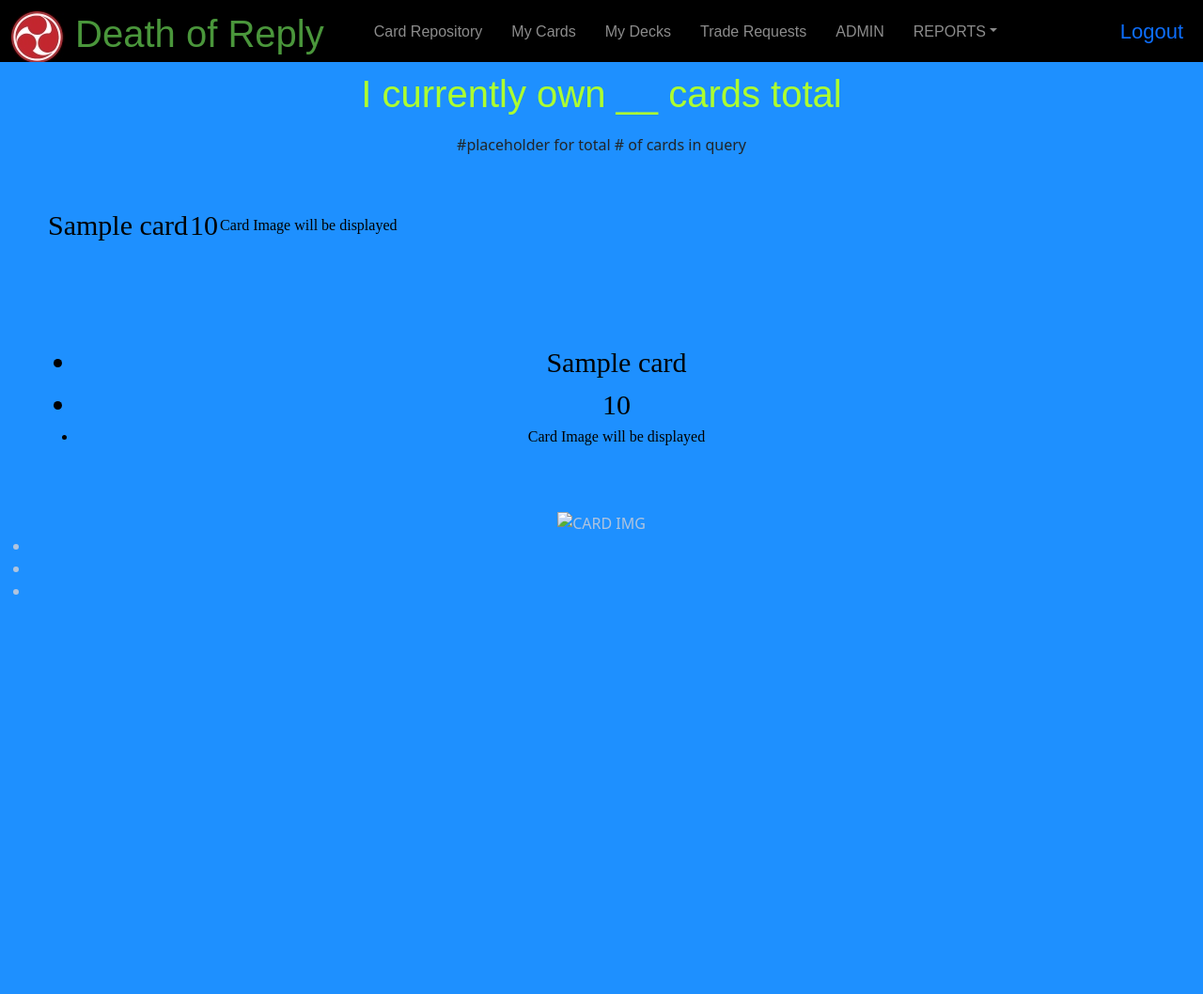
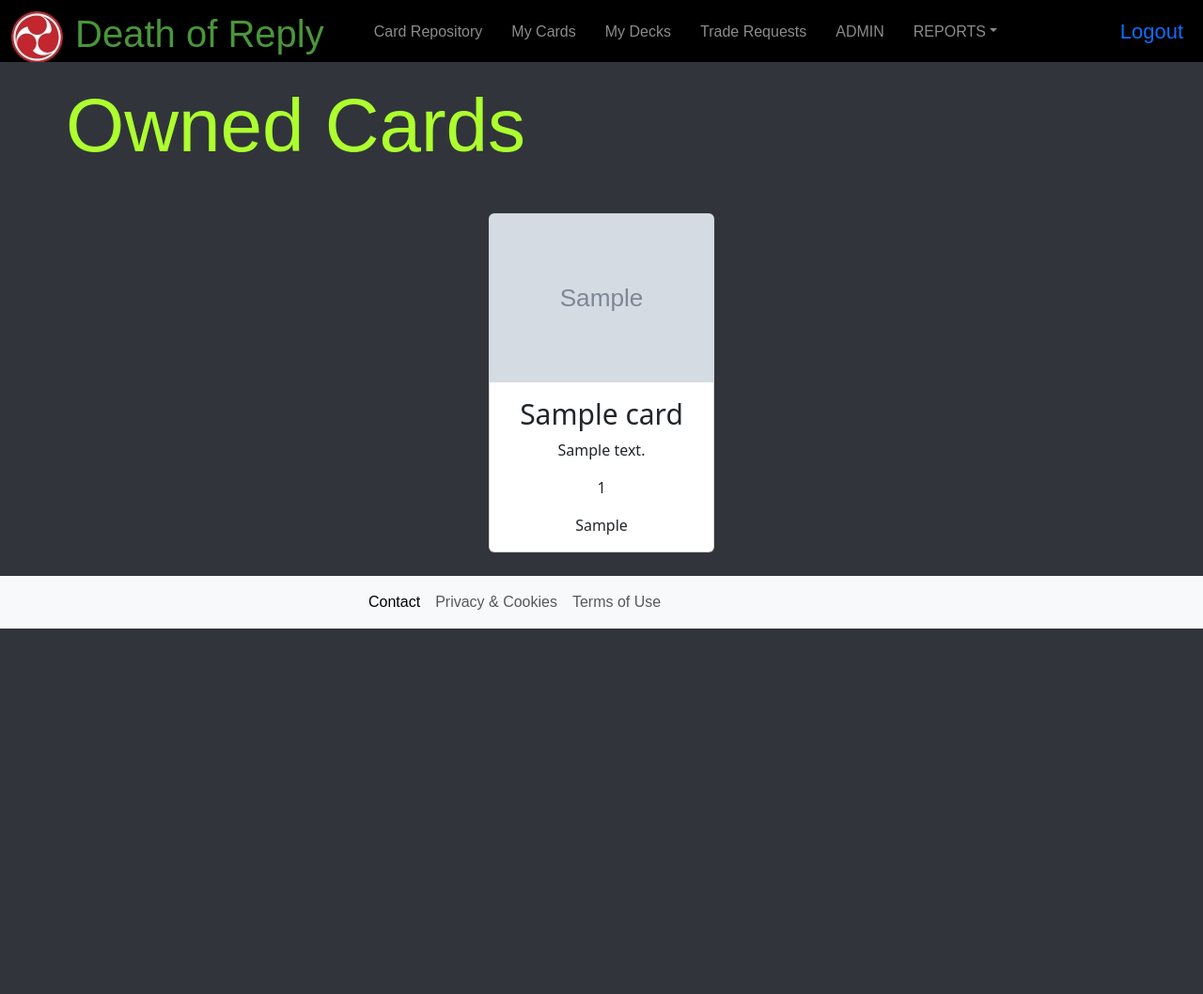
Before and after one commit to jilltorkelson/UNOSystemSpielcraft, a Django app: page /my_cards/ in a window 1280 px wide. Shown: the whole page at 94% size. Run offline with Django 5.2, Linux system fonts and the light colour scheme; a user stored in the database is signed in; tables that the repository leaves empty hold one stand-in row (values such as "Sample post"); grey boxes marked "Sample" are stand-in pictures.

Commit message:
Did styling on index pages

```diff
--- a/cards/static/cards/css/style.css
+++ b/cards/static/cards/css/style.css
@@ -22,9 +22,11 @@ header {
 
 h1 {
     font-family: "Algerian", fantasy, serif;
-    padding: 10px;
+    padding: 20px;
     color: greenyellow;
-    background-color: dodgerblue;
+    text-align: left;
+    margin-left: 50px;
+    font-size: 80px;
 }
 
 .navbar-container {
@@ -77,7 +79,7 @@ h1 {
     margin-top: 50px;
     text-align: center;
     padding: 0;
-    background-color: dodgerblue;
+    background-color: #31353b;
 }
 
 
@@ -91,9 +93,11 @@ h1 {
 
 .navbar-footer {
     padding-left: 30%;
-
 }
 
+.card {
+    display: inline-block;
+}
 
 .block-content .centered-logo p {
     position: absolute;
--- a/cards/templates/cards/my_cards.html
+++ b/cards/templates/cards/my_cards.html
@@ -3,45 +3,25 @@
     # HERE reference name of module from structure chart
 
 {% block content %}
-
+    <h1>Owned Cards</h1>
     {% if my_cards %}
-      <h1>I currently own __ cards total</h1>  #placeholder for total # of cards in query
-      <div class="list_all">
-        <table class="card_list">
-        {% for card in my_cards %}
-      <tr>
-        <td class="card-title">{{ card.card_id.card_title }}</td>
-          <td class="card-quantity">{{ card.user_card_quantity }}</td>
-          <td class="card-image">Card Image will be displayed</td>
-      </tr>
-    {% endfor %}
-  </table>
+        <div class="card-deck" style="margin: 25px;">
+        {% for myCard in my_cards %}
+            <div class="card" style="max-width: 15rem;">
+            {% if myCard.card_id.card_image %}
+                <img class="card-img-top" src="{{ myCard.card_id.card_image.url }}"
+                     alt="{{ myCard.card_id.card_title }}">
+            {% else %}
+                No image available
+            {% endif %}
+                <div class="card-body">
+                    <h5 class="card-title">{{ myCard.card_id.card_title }}</h5>
+                    <p class="card-text">{{ myCard.card_id.card_description }}</p>
+                    <p class="card-text">{{ myCard.card_id.card_value }}</p>
+                    <p class="card-text">{{ myCard.card_id.card_rules }}</p>
                 </div>
-
-
-      <div class="list_all">
-    <table class="card_list">
-        {% for card in my_cards %}
-        <ul>
-            <li class="card-title">{{ card.card_id.card_title }}</li>
-          <li class="card-quantity">{{ card.user_card_quantity }}</li>
-          <li class="card-image">Card Image will be displayed</li>
-        </ul>
-        {% endfor %}
-    </table>
-      </div>
-
-      {% for card in my_cards %}
-      <div class="card-box">
-        <img src="{{ card.card_image }}" alt="CARD IMG">
-          <ul>
-              <li class="card-desc"></li>
-              <li class="card-value"></li>
-              <li class="card-rules"></li>
-          </ul>
             </div>
         {% endfor %}
-
 
     {% else %}
         <p>You do not have any cards.</p>
```
Also changed, not shown: cards/templates/cards/card_repository.html (+11 -34 lines), cards/templates/cards/my_decks.html (+12 -24 lines). Lines whose indentation alone changed are shown as unchanged.
